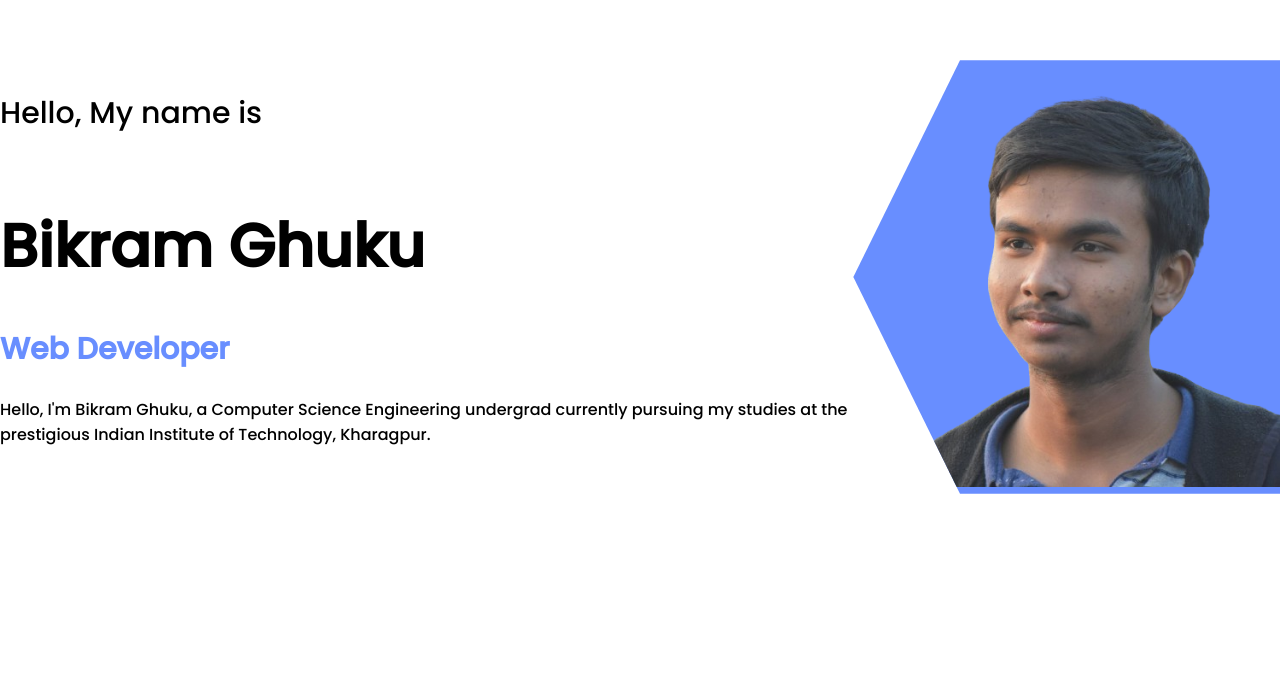
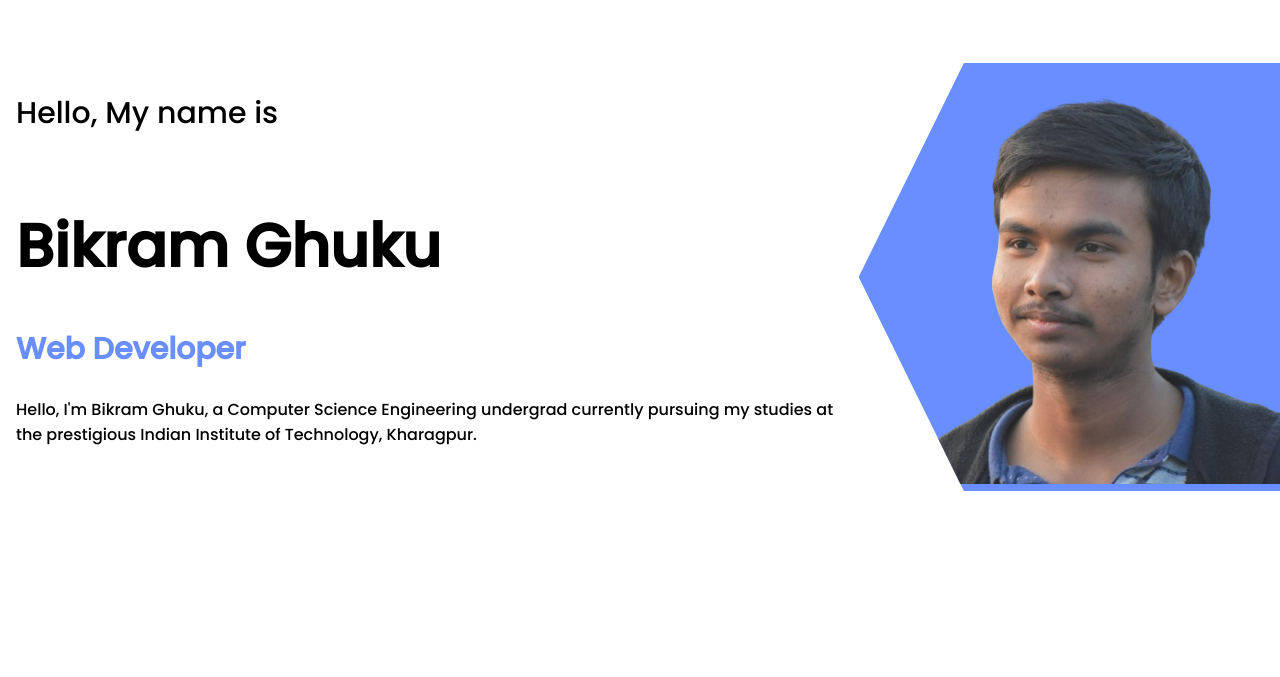
Before and after one commit to Bikram-ghuku/portfolio, a React (Create React App) app: page / in a window 1280 px wide. Shown: the part 123-800 px from the top of the page. Built offline with nearby package versions, Linux system fonts and the light colour scheme.

Commit message:
updated into

```diff
--- a/src/components/intro/intro.css
+++ b/src/components/intro/intro.css
@@ -7,6 +7,7 @@
 }
 
 .i-left{
+    padding-left: 2vh;
     flex: 2;
     align-content: center;
     justify-content: center;
```
